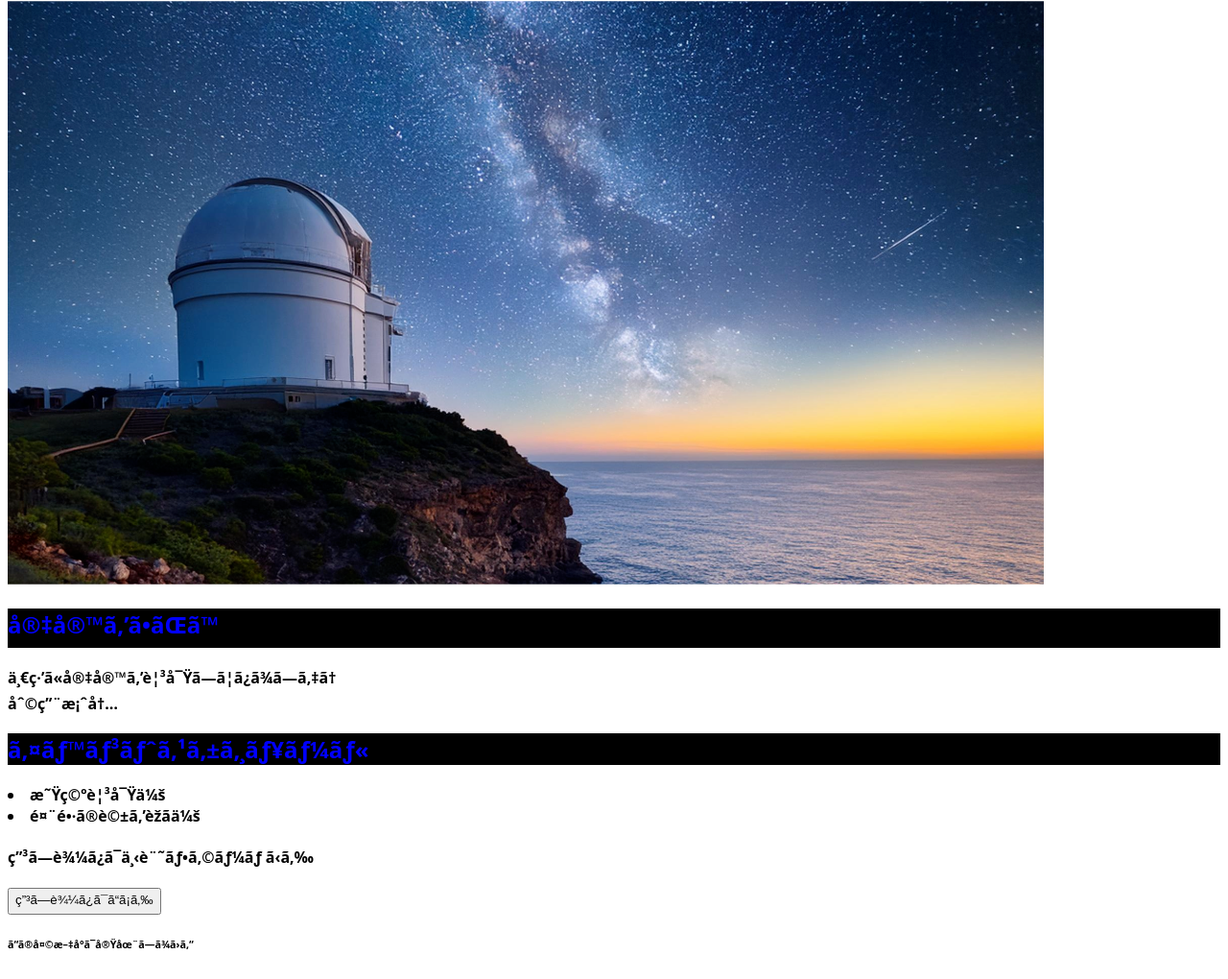
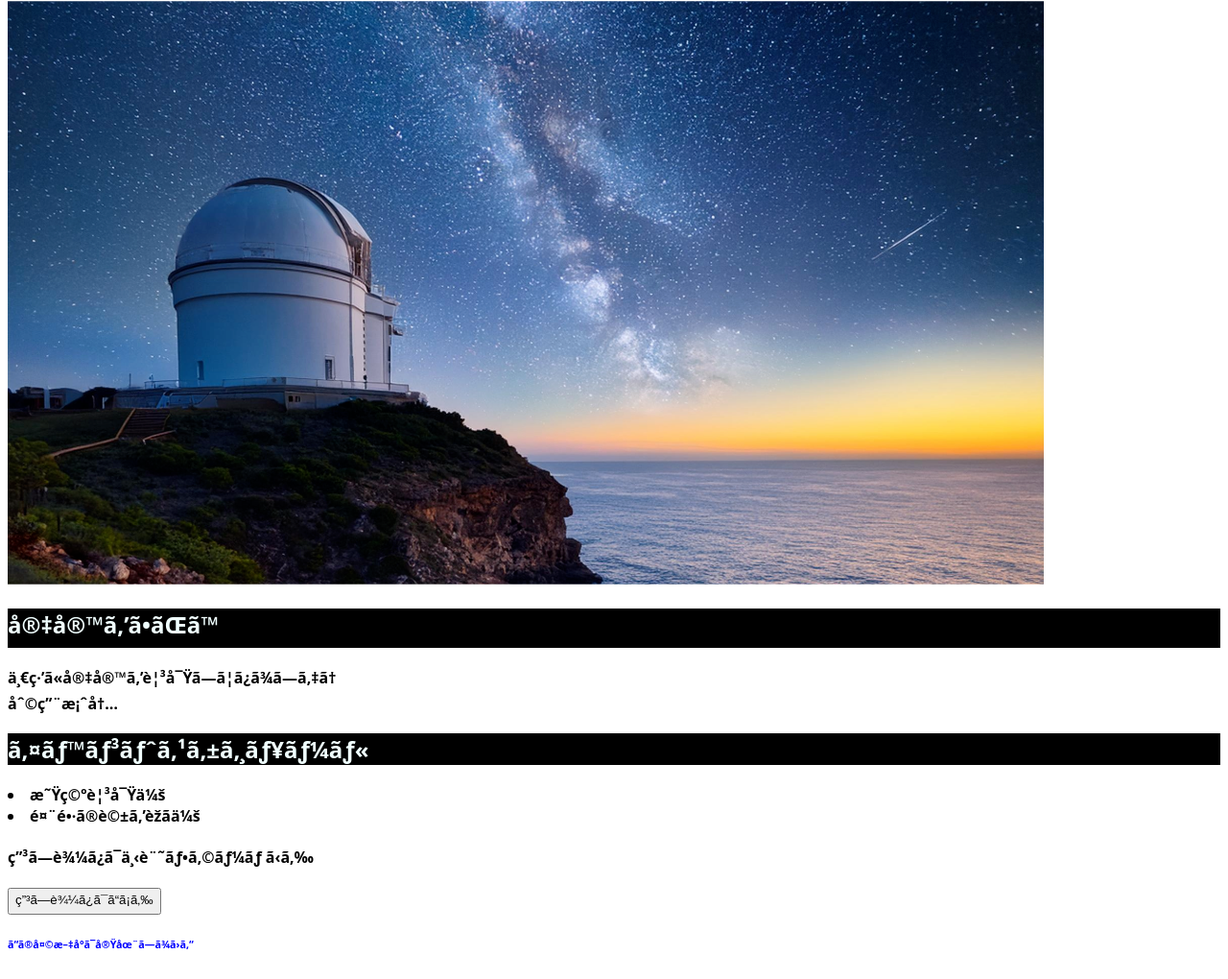
Before and after one commit to ick2322006/prg20241118, a plain HTML site: page index.html in a window 1280 px wide. Shown: the part 96-1116 px from the top of the page at 96% size. Drawn offline with Linux system fonts and the light colour scheme.

Commit message:
1203_update3

```diff
--- a/style.css
+++ b/style.css
@@ -13,6 +13,6 @@ h2 {
     color: azure;
     background-color: black;
 }
-h2 {
+h6 {
     color:blue;
 }
```
